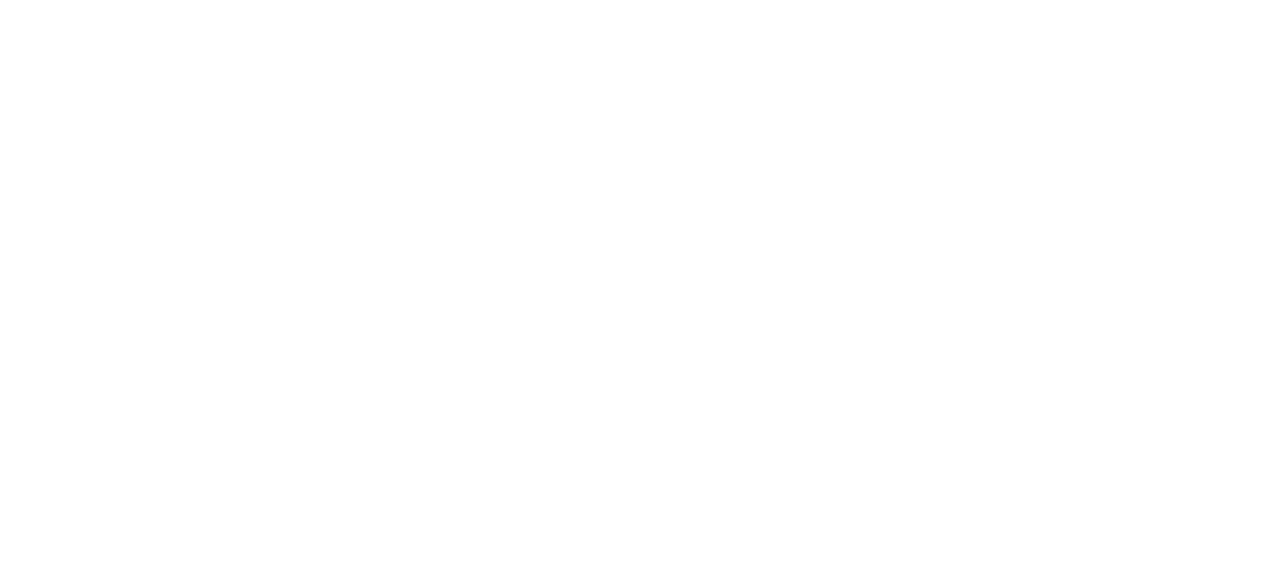
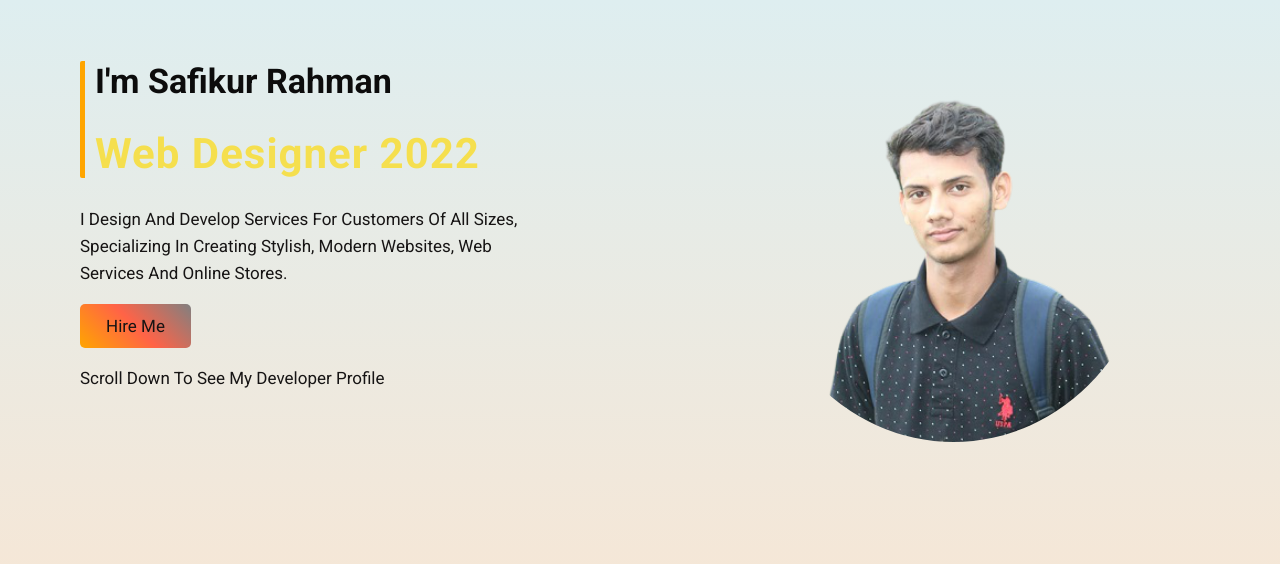
Before and after one commit to Safik-1475/developer-portfolio, a plain HTML site: page index.html in a window 1280 px wide. Drawn offline with Linux system fonts and the light colour scheme.

Commit message:
complete banner

```diff
--- /dev/null
+++ b/css/main.css
@@ -0,0 +1,89 @@
+
+/*----------------------------------------------
+                google font
+------------------------------------------------*/
+@import url('https://fonts.googleapis.com/css2?family=Roboto:wght@400;700&display=swap');
+
+/*----------------------------------------------
+                global style
+------------------------------------------------*/
+body{
+    margin:0;
+    padding:0;
+    font-family: 'Roboto', sans-serif;
+    font-weight:400;
+    font-size:medium;
+}
+a{
+    text-decoration:none;
+}
+img{
+    max-width:100%;
+    vertical-align:middle;
+}
+.container{
+    max-width:1140px;
+    margin:auto;
+}
+.row{
+    display:flex;
+    padding:0 10px;
+}
+.justify-between{
+    justify-content:space-between;
+    align-items:center;
+}
+
+.col{
+    width:40%;
+}
+
+/*----------------------------------------------
+                header style
+------------------------------------------------*/
+.header-area{
+    min-height:100vh;
+    background-image:linear-gradient(to bottom, #DEEEF0, #FEE4CD);
+}
+.header-area .headline{
+    padding:0 10px;
+    border-left:5px solid orange;
+    border-radius:2px;
+    text-transform:capitalize;
+}
+.headline h2{
+    font-size:34px;
+    font-weight:700;
+    color:#0c0c0c;
+}
+.headline h1{
+    font-size:42px;
+    letter-spacing:1px;
+    color:rgb(245, 223, 78);
+}
+.header-area p{
+    font-size:17px;
+    font-weight:400;
+    line-height:27px;
+    color:rgb(22, 20, 20);
+    text-transform:capitalize
+}
+.header-area .btn{
+    display:inline-block;
+    padding:12px 26px;
+    background-image:linear-gradient(45deg,orange,tomato, gray);
+    text-transform:capitalize;
+    font-size:17px;
+    transition:.3s;
+    color:rgb(22, 20, 20);
+    border-radius:5px;
+}
+.header-area .btn:hover{
+    background-image:linear-gradient(-45deg,orange,tomato, gray);
+    color:#fff;
+}
+.photo img{
+    width:90%;
+    height:90%;
+    border-radius:50%;
+}
--- a/index.html
+++ b/index.html
@@ -6,10 +6,35 @@
     <meta http-equiv="X-UA-Compatible" content="IE=edge">
     <meta name="viewport" content="width=device-width, initial-scale=1.0">
     <title title="Personal | Portfolio">Developer Portfolio</title>
+    <!--Custom style-->
+    <link rel="stylesheet" href="css/main.css">
 </head>
 
 <body>
-
+    <!--header-->
+    <header class="header-area">
+        <div class="container">
+            <div class="row justify-between">
+                <div class="col">
+                    <div class="headline">
+                        <h2>i'm safikur rahman</h2>
+                        <h1>web designer 2022</h1>
+                    </div>
+                    <p>I design and develop services for customers of all sizes, specializing in creating stylish,
+                        modern websites, web services and online stores.
+                    </p>
+                    <a href="#" class="btn">hire me</a>
+                    <p>scroll down to see my developer profile</p>
+                </div>
+                <div class="col">
+                    <div class="photo">
+                        <img src="./img/profile.png" alt="man">
+                    </div>
+                </div>
+            </div>
+        </div>
+    </header>
+    <!--header end-->
 </body>
 
 </html>
```
Also changed, not shown: img/bg-1.jpg (added), img/profile.png (added).
